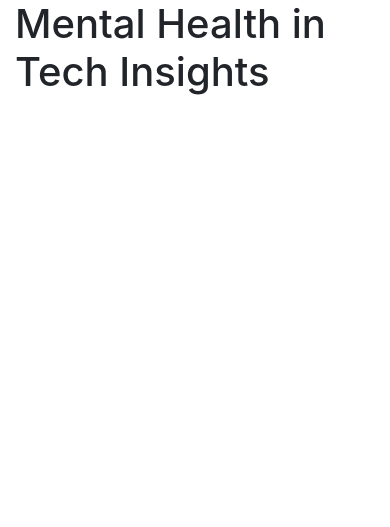
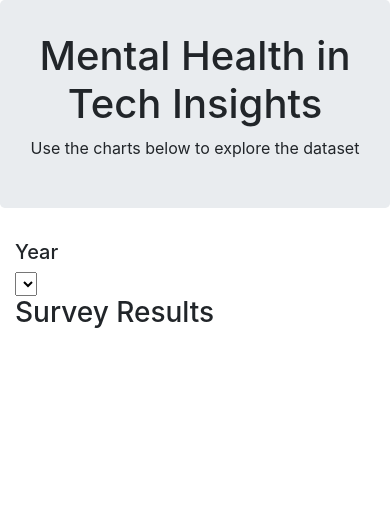
Before and after one commit to ryanfearon/project2-draft, a Python web app: template MentalHealthDataProject/Templates/index.html in a window 390 px wide. Shown: the top 527 px of the page. Run offline with Jinja, Linux system fonts and the light colour scheme; the template is opened without the code that fills it, so the values that code supplies are empty; some libraries are stand-ins or nearby versions.

Commit message:
template updates

```diff
--- a/MentalHealthDataProject/Templates/app.js
+++ b/MentalHealthDataProject/Templates/app.js
@@ -1,79 +1,107 @@
-// WEEK 15 HW STARTING TEMPLATE
+// Load data from mergedmentalhealth.csv
+d3.csv("MentalHealthDataProject/mergedmentalhealth.csv").then(function(mhData) {
 
-// Fetch the JSON data and console log it
-d3.json("samples.json").then(function(data) {
-    console.log(data);
-  });
+    console.log(mhData)
+
+    // Cast integer values in mhData as a number using the unary + operator
+    // *NOTE: NEED TO FIGURE OUT HOW TO CAST VALUES FOR ALL DATA IN STRING/VARCHAR FORM
+    mhData.forEach(function(data) {
+        data.year = +data.year;
+        data.physical_importance = +data.physical_importance;
+        data.mental_importance = +data.mental_importance;
+        data.industry_support = +data.industry_support;
+        data.age = +data.age});
+});
 
 // Populate dropdown
 function dropdown(){
     var drop = d3.select("#selDataset")
-    d3.json("samples.json").then((sampledata)=>{
-        var names = sampledata.names;
-        names.forEach((data)=>{
+    d3.csv("MentalHealthDataProject/mergedmentalhealth.csv").then((sampledata)=>{
+        var year = sampledata.year;
+        year.forEach((data)=>{
             drop.append("option")
             .text(data)
-            .property("value",data);
+            .property("value", data);
         });
-        var sample = names[0];
+        var sample = year[0];
         metadata(sample);
         plots(sample);
     });
 };
 dropdown();
 
-// Build metadata
-function metadata(sampleID){
-    d3.json("samples.json").then((sampledata)=>{
-        var metaData = sampledata.metadata;
-        var dataArray = metaData.filter(row=>row.id==sampleID);
-        console.log(dataArray);
-        var mainData = dataArray[0];
-        var demoDisplay = d3.select("#sample-metadata");
-        demoDisplay.html("");
-        Object.entries(mainData).forEach(([key,value])=>{
-            demoDisplay.append("h6").text(`${key} ${value}`);
-        });
-    });
-};
+// WEEK 15 HW STARTING TEMPLATE
 
-// Create bar chart and bubble chart
-function plots(sampleID){
-    d3.json("samples.json").then((sampledata)=>{
-        var samples = sampledata.samples;
-        var dataArray = samples.filter(row=>row.id==sampleID);
-        console.log(dataArray);
-        var sample = dataArray[0];
-        var otu_ids = sample.otu_ids;
-        var sample_values = sample.sample_values;
-        var otu_labels = sample.otu_labels;
 
-        // Bar chart
-        var barData = [{
-            x: sample_values.slice(0,10).reverse(),
-            y: otu_ids.slice(0,10).map(otu_ids=>`OTU${otu_ids}`).reverse(),
-            text: otu_labels.slice(0,10).reverse(),
-            type: "bar",
-            orientation: "h"
-        }];
-        Plotly.newPlot("bar", barData);
+// // Populate dropdown
+// function dropdown(){
+//     var drop = d3.select("#selDataset")
+//     d3.json("samples.json").then((sampledata)=>{
+//         var names = sampledata.names;
+//         names.forEach((data)=>{
+//             drop.append("option")
+//             .text(data)
+//             .property("value",data);
+//         });
+//         var sample = names[0];
+//         metadata(sample);
+//         plots(sample);
+//     });
+// };
+// dropdown();
 
-        // Bubble chart
-        var bubbleData = [{
-            x: otu_ids,
-            y: sample_values,
-            mode: "markers",
-            marker: {
-                size: sample_values,
-                color: otu_ids},
-            text: otu_labels
-        }];
-        Plotly.newPlot("bubble", bubbleData);
-    });
-};
+// // Build metadata
+// function metadata(sampleID){
+//     d3.json("samples.json").then((sampledata)=>{
+//         var metaData = sampledata.metadata;
+//         var dataArray = metaData.filter(row=>row.id==sampleID);
+//         console.log(dataArray);
+//         var mainData = dataArray[0];
+//         var demoDisplay = d3.select("#sample-metadata");
+//         demoDisplay.html("");
+//         Object.entries(mainData).forEach(([key,value])=>{
+//             demoDisplay.append("h6").text(`${key} ${value}`);
+//         });
+//     });
+// };
 
-// Have metadata and plots appear when an ID is clicked
-function optionChanged(newData){
-    metadata(newData);
-    plots(newData);
-};
+// // Create bar chart and bubble chart
+// function plots(sampleID){
+//     d3.json("samples.json").then((sampledata)=>{
+//         var samples = sampledata.samples;
+//         var dataArray = samples.filter(row=>row.id==sampleID);
+//         console.log(dataArray);
+//         var sample = dataArray[0];
+//         var otu_ids = sample.otu_ids;
+//         var sample_values = sample.sample_values;
+//         var otu_labels = sample.otu_labels;
+
+//         // Bar chart
+//         var barData = [{
+//             x: sample_values.slice(0,10).reverse(),
+//             y: otu_ids.slice(0,10).map(otu_ids=>`OTU${otu_ids}`).reverse(),
+//             text: otu_labels.slice(0,10).reverse(),
+//             type: "bar",
+//             orientation: "h"
+//         }];
+//         Plotly.newPlot("bar", barData);
+
+//         // Bubble chart
+//         var bubbleData = [{
+//             x: otu_ids,
+//             y: sample_values,
+//             mode: "markers",
+//             marker: {
+//                 size: sample_values,
+//                 color: otu_ids},
+//             text: otu_labels
+//         }];
+//         Plotly.newPlot("bubble", bubbleData);
+//     });
+// };
+
+// // Have metadata and plots appear when an ID is clicked
+// function optionChanged(newData){
+//     metadata(newData);
+//     plots(newData);
+// };
--- a/MentalHealthDataProject/Templates/index.html
+++ b/MentalHealthDataProject/Templates/index.html
@@ -12,27 +12,45 @@
 <body>
   <div class="container">
     <div class="row">
-      <div class="col-xs-12 col-md-12">
+      <div class="col-md-12 jumbotron text-center">
         <h1>Mental Health in Tech Insights</h1>
+        <p>Use the charts below to explore the dataset</p>
       </div>
     </div>
     <div class="row">
-      <div class="col-xs-12  col-md-9">
-        <div class="chart">
-          <!-- We append our chart here. -->
+      <div class="col-md-2">
+        <div class="well">
+          <h5>Year</h5>
+          <select id="selDataset" onchange="optionChanged(this.value)"></select>
+        </div>
+        <div class="panel panel-primary">
+          <div class="panel-heading">
+            <h3 class="panel-title">Survey Results</h3>
+          </div>
+          <div id="sample-metadata" class="panel-body"></div>
         </div>
       </div>
+      <div class="col-md-5">
+        <div id="bar"></div>
+      </div>
+      <div class="col-md-5">
+        <div id="gauge"></div>
+      </div>
     </div>
+    <div class="row">
+      <div class="col-md-12">
+        <div id="bubble"></div>
+      </div>
+    </div>
+  </div>
 
-  </div>
 
   <!-- Footer-->
   <div id="footer">
     <p>Josh and Ryan Project</p>
   </div>
-  <script src="https://code.jquery.com/jquery-3.3.1.slim.min.js" integrity="sha384-q8i/X+965DzO0rT7abK41JStQIAqVgRVzpbzo5smXKp4YfRvH+8abtTE1Pi6jizo" crossorigin="anonymous"></script>
-  <script src="https://cdnjs.cloudflare.com/ajax/libs/popper.js/1.14.3/umd/popper.min.js" integrity="sha384-ZMP7rVo3mIykV+2+9J3UJ46jBk0WLaUAdn689aCwoqbBJiSnjAK/l8WvCWPIPm49" crossorigin="anonymous"></script>
-  <script src="https://stackpath.bootstrapcdn.com/bootstrap/4.1.3/js/bootstrap.min.js" integrity="sha384-ChfqqxuZUCnJSK3+MXmPNIyE6ZbWh2IMqE241rYiqJxyMiZ6OW/JmZQ5stwEULTy" crossorigin="anonymous"></script>
+  <script src="https://d3js.org/d3.v5.min.js"></script>
+  <script src="https://cdn.plot.ly/plotly-latest.min.js"></script>
   <script type="text/javascript" src="app.js"></script>
 
 </body>
```
